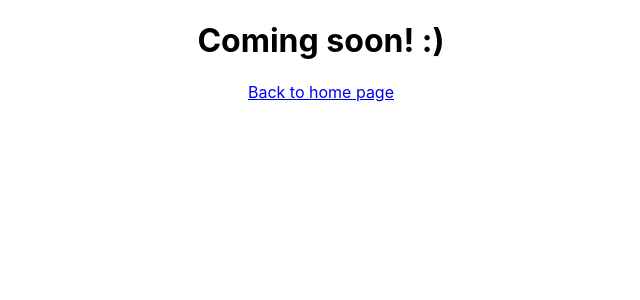
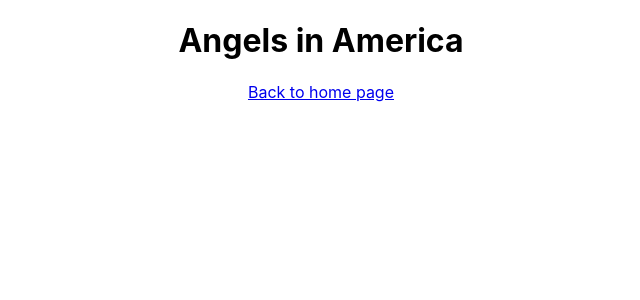
Before and after one commit to pelinoloji/kodflix, a React (Create React App) app: page /angelsinamerica in a window 1280 px wide. Shown: the top 300 px of the page, without its empty margins (319-959 px from the left). Built offline with nearby package versions, Linux system fonts and the light colour scheme.

Commit message:
Show the TV show title on the details page

```diff
--- a/src/App.js
+++ b/src/App.js
@@ -12,7 +12,7 @@
       <Router>
         <div className="App">
           <Route exact path="/" component={Technologies} />
-          <Route exact path="/:details" component={Details} />
+          <Route exact path="/:showId" component={Details} />
         </div>
       </Router>
     );
--- a/src/Details.js
+++ b/src/Details.js
@@ -1,28 +1,29 @@
 import React, { Component} from "react";
 import { Link } from "react-router-dom";
+import getTechnologies from './getTechnologies';
+
 
 export default class Details extends Component {
 
   constructor() {
     super();
     this.state = {
-      welcomeMessage: 'Hello, this will be the details page for each Movie & TV show :)'
+      shows: {}
     };
   }
 
   componentDidMount() { //special function
-    setTimeout(() => {
-      this.setState ({
-        welcomeMessage: 'Coming soon! :)'
-      })
-    }, 2500)
+    let showId = this.props.match.params.showId;
+    let shows = getTechnologies()
+      .find(show => show.id === showId);
+    this.setState({ shows });
 }
 
 
   render() {
     return (
       <div>
-        <h1>{this.state.welcomeMessage}</h1>
+        <h1>{this.state.shows.name}</h1>
         <Link to="/"> Back to home page</Link>
     </div>
     );
```
